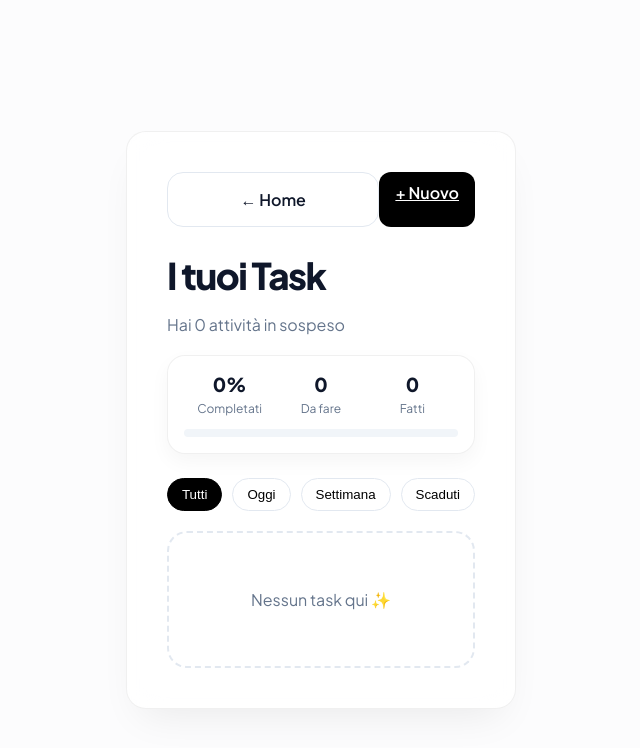
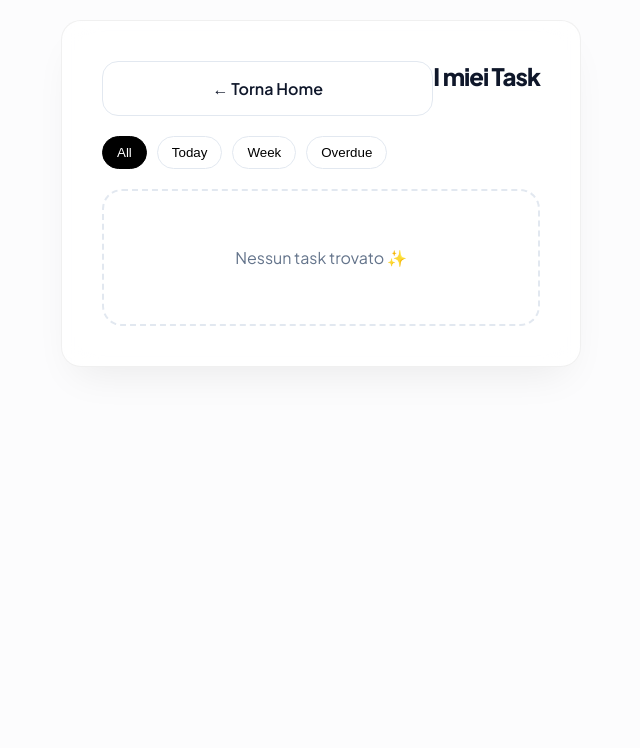
Before and after one commit to alessandros0tgiu/to-do-list, a Next.js app: page /list in a window 1280 px wide. Shown: the top 748 px of the page, without its empty margins (319-959 px from the left). Built offline with nearby package versions, Linux system fonts and the light colour scheme.

Commit message:
modifiche

```diff
--- a/app/globals.css
+++ b/app/globals.css
@@ -517,3 +517,21 @@ body {
   gap: 12px;
   margin: 30px 0;
 }
+/* ===== ERROR MESSAGE ===== */
+.error-message {
+  background: #fef2f2;
+  color: #dc2626;
+  padding: 12px 16px;
+  border-radius: 12px;
+  border: 1px solid #fee2e2;
+  font-size: 0.9rem;
+  font-weight: 600;
+  margin-bottom: 20px;
+  animation: shake 0.4s ease-in-out;
+}
+
+@keyframes shake {
+  0%, 100% { transform: translateX(0); }
+  25% { transform: translateX(-5px); }
+  75% { transform: translateX(5px); }
+}
--- /dev/null
+++ b/app/list/TodoItem.tsx
@@ -0,0 +1,107 @@
+"use client";
+
+import React, { useRef } from "react";
+import { Todo } from "@/types/todo";
+
+interface TodoItemProps {
+  todo: Todo;
+  overdue: boolean;
+  onToggle: (id: string) => void;
+  onDelete: (id: string) => void;
+}
+
+export function TodoItem({ todo, overdue, onToggle, onDelete }: TodoItemProps) {
+  const touchStartX = useRef(0);
+  const touchCurrentX = useRef(0);
+  const cardRef = useRef<HTMLDivElement>(null);
+
+  const handleTouchStart = (e: React.TouchEvent) => {
+    touchStartX.current = e.touches[0].clientX;
+  };
+
+  const handleTouchMove = (e: React.TouchEvent) => {
+    touchCurrentX.current = e.touches[0].clientX;
+    const diff = touchCurrentX.current - touchStartX.current;
+
+    if (cardRef.current) {
+      // Muoviamo la card seguendo il dito
+      cardRef.current.style.transform = `translateX(${diff}px)`;
+
+      // Cambiamo il colore di sfondo dello swipe-wrapper sottostante per feedback visivo
+      const parent = cardRef.current.parentElement;
+      if (parent) {
+        if (diff > 0) parent.style.background = "#dcfce7"; // Verde (Completa)
+        else if (diff < 0) parent.style.background = "#fee2e2"; // Rosso (Elimina)
+      }
+    }
+  };
+
+  const handleTouchEnd = () => {
+    const diff = touchCurrentX.current - touchStartX.current;
+
+    // Reset stili visivi
+    if (cardRef.current) {
+      cardRef.current.style.transform = "";
+      const parent = cardRef.current.parentElement;
+      if (parent) parent.style.background = "";
+    }
+
+    // Azioni in base alla distanza dello swipe (soglia 100px)
+    if (diff > 100) {
+      onToggle(todo.id);
+    } else if (diff < -100) {
+      onDelete(todo.id);
+    }
+
+    // Reset coordinate
+    touchStartX.current = 0;
+    touchCurrentX.current = 0;
+  };
+
+  return (
+    <div className="swipe-wrapper">
+      {/* Sfondo che appare durante lo swipe */}
+      <div className="swipe-bg">
+        <span className="swipe-action left">✔</span>
+        <span className="swipe-action right">🗑</span>
+      </div>
+
+      {/* Card principale del Task */}
+      <div
+        ref={cardRef}
+        className={`todo-item-card ${overdue ? "overdue" : ""}`}
+        onTouchStart={handleTouchStart}
+        onTouchMove={handleTouchMove}
+        onTouchEnd={handleTouchEnd}
+      >
+        <label className="todo-left">
+          <input
+            type="checkbox"
+            checked={todo.completed}
+            onChange={() => onToggle(todo.id)}
+            className="custom-checkbox"
+          />
+
+          <div className="todo-text-wrapper">
+            <span className={`todo-text ${todo.completed ? "completed" : ""}`}>
+              {todo.text}
+            </span>
+
+            {todo.dueDate && (
+              <small className="todo-date">
+                📅 {todo.dueDate}
+              </small>
+            )}
+          </div>
+        </label>
+
+        <button
+          onClick={() => onDelete(todo.id)}
+          className="delete-btn"
+        >
+          ✕
+        </button>
+      </div>
+    </div>
+  );
+}
--- a/app/list/page.tsx
+++ b/app/list/page.tsx
@@ -1,27 +1,30 @@
 "use client";
 
-import { useEffect, useState, useRef } from "react";
+import { useEffect, useState } from "react";
 import { Todo } from "@/types/todo";
 import { getTodos, saveTodos } from "@/lib/storage";
 import Link from "next/link";
 import { isToday, isThisWeek, isOverdue } from "@/lib/date";
+import { TodoItem } from "./TodoItem"; // Importante: deve puntare al file creato prima
 
-type Filter = "all" | "today" | "week" | "overdue";
-
+// AGGIUNTO: export default è fondamentale per Next.js
 export default function ListPage() {
   const [todos, setTodos] = useState<Todo[]>([]);
-  const [mounted, setMounted] = useState(false);
-  const [filter, setFilter] = useState<Filter>("all");
+  const [filter, setFilter] = useState<string>("all");
 
-  // ✅ FIX swipe stabile
-  const touchStartX = useRef(0);
-  const touchCurrentX = useRef(0);
-
+  // Carica i task dal localStorage all'avvio
   useEffect(() => {
     setTodos(getTodos());
-    setMounted(true);
   }, []);
 
+  // Gestione eliminazione
+  const deleteTodo = (id: string) => {
+    const updated = todos.filter((t) => t.id !== id);
+    setTodos(updated);
+    saveTodos(updated);
+  };
+
+  // Gestione completamento
   const toggleTodo = (id: string) => {
     const updated = todos.map((t) =>
       t.id === id ? { ...t, completed: !t.completed } : t
@@ -30,214 +33,54 @@ export default function ListPage() {
     saveTodos(updated);
   };
 
-  const deleteTodo = (id: string) => {
-    const updated = todos.filter((t) => t.id !== id);
-    setTodos(updated);
-    saveTodos(updated);
-  };
-
-  const filtered = todos.filter((t) => {
-    if (filter === "today") return isToday(t.dueDate);
-    if (filter === "week") return isThisWeek(t.dueDate);
-    if (filter === "overdue") return isOverdue(t.dueDate);
-    return true;
+  // Logica di filtraggio
+  const filtered = todos.filter((todo) => {
+    if (filter === "today") return isToday(todo.dueDate);
+    if (filter === "week") return isThisWeek(todo.dueDate);
+    if (filter === "overdue") return isOverdue(todo.dueDate) && !todo.completed;
+    return true; // "all"
   });
 
-  const completed = todos.filter((t) => t.completed).length;
-  const pending = todos.filter((t) => !t.completed).length;
-  const progress = todos.length
-    ? Math.round((completed / todos.length) * 100)
-    : 0;
+  return (
+    <main className="page-wrapper">
+      <div className="glass-panel">
+        <header className="top-bar">
+          <Link href="/" className="btn-ghost">← Torna Home</Link>
+          <h1 className="h1-super" style={{ fontSize: '1.5rem', margin: 0 }}>I miei Task</h1>
+        </header>
 
-  if (!mounted) return null;
-
-  return (
-    <div
-      className="page-wrapper"
-      style={{
-        maxWidth: "600px",
-        minHeight: "100vh",
-        display: "flex",
-        alignItems: "center",
-        justifyContent: "center",
-      }}
-    >
-      <div className="glass-panel">
-
-        {/* HEADER NAV */}
-        <div className="top-bar">
-          <Link href="/" className="btn-ghost">
-            ← Home
-          </Link>
-
-          <Link href="/add" className="btn-primary">
-            + Nuovo
-          </Link>
+        {/* Barra dei Filtri */}
+        <div className="filter-bar">
+          {["all", "today", "week", "overdue"].map((f) => (
+            <button
+              key={f}
+              className={`filter-btn ${filter === f ? "active" : ""}`}
+              onClick={() => setFilter(f)}
+            >
+              {f.charAt(0).toUpperCase() + f.slice(1)}
+            </button>
+          ))}
         </div>
 
-        {/* TITLE */}
-        <header style={{ marginBottom: "20px" }}>
-          <h1 className="h1-super">I tuoi Task</h1>
-          <p className="p-muted">
-            Hai {pending} attività in sospeso
-          </p>
-        </header>
-
-        {/* 📊 STATS */}
-        <div className="stats-card">
-          <div className="stats-row">
-            <div className="stat-box">
-              <span className="stat-number">{progress}%</span>
-              <span className="stat-label">Completati</span>
-            </div>
-
-            <div className="stat-box">
-              <span className="stat-number">{pending}</span>
-              <span className="stat-label">Da fare</span>
-            </div>
-
-            <div className="stat-box">
-              <span className="stat-number">{completed}</span>
-              <span className="stat-label">Fatti</span>
-            </div>
-          </div>
-
-          <div className="progress-bar">
-            <div
-              className="progress-fill"
-              style={{ width: `${progress}%` }}
+        {/* Lista dei Task con il nuovo componente TodoItem */}
+        <div className="todo-list-container">
+          {filtered.map((todo) => (
+            <TodoItem
+              key={todo.id}
+              todo={todo}
+              overdue={isOverdue(todo.dueDate)}
+              onToggle={toggleTodo}
+              onDelete={deleteTodo}
             />
-          </div>
-        </div>
-
-        {/* FILTRI */}
-        <div className="filter-bar">
-          <button
-            className={`filter-btn ${filter === "all" ? "active" : ""}`}
-            onClick={() => setFilter("all")}
-          >
-            Tutti
-          </button>
-
-          <button
-            className={`filter-btn ${filter === "today" ? "active" : ""}`}
-            onClick={() => setFilter("today")}
-          >
-            Oggi
-          </button>
-
-          <button
-            className={`filter-btn ${filter === "week" ? "active" : ""}`}
-            onClick={() => setFilter("week")}
-          >
-            Settimana
-          </button>
-
-          <button
-            className={`filter-btn ${filter === "overdue" ? "active" : ""}`}
-            onClick={() => setFilter("overdue")}
-          >
-            Scaduti
-          </button>
-        </div>
-
-        {/* LISTA */}
-        <div className="todo-list-container">
-          {filtered.map((todo) => {
-            const overdue = isOverdue(todo.dueDate);
-
-            const handleTouchStart = (e: React.TouchEvent) => {
-              touchStartX.current = e.touches[0].clientX;
-            };
-
-            const handleTouchMove = (e: React.TouchEvent) => {
-              touchCurrentX.current = e.touches[0].clientX;
-              const diff = touchCurrentX.current - touchStartX.current;
-
-              const el = e.currentTarget as HTMLDivElement;
-              el.style.transform = `translateX(${diff}px)`;
-
-              if (diff > 0) {
-                el.style.background = "#dcfce7";
-              } else if (diff < 0) {
-                el.style.background = "#fee2e2";
-              }
-            };
-
-            const handleTouchEnd = (e: React.TouchEvent) => {
-              const diff = touchCurrentX.current - touchStartX.current;
-              const el = e.currentTarget as HTMLDivElement;
-
-              el.style.transform = "";
-              el.style.background = "";
-
-              // Aggiungi una soglia minima (es. 10px) per evitare micro-swipe involontari
-              if (Math.abs(diff) < 10) return;
-
-              if (diff > 80) {
-                toggleTodo(todo.id);
-              } else if (diff < -80) {
-                deleteTodo(todo.id);
-              }
-
-              // Resetta il valore dopo la fine del tocco
-              touchCurrentX.current = 0;
-              touchStartX.current = 0;
-            };
-
-            return (
-              <div className="swipe-wrapper" key={todo.id}>
-                <div className="swipe-bg">
-                  <span className="swipe-action left">✔</span>
-                  <span className="swipe-action right">🗑</span>
-                </div>
-
-                <div
-                  className={`todo-item-card ${overdue ? "overdue" : ""}`}
-                  onTouchStart={handleTouchStart}
-                  onTouchMove={handleTouchMove}
-                  onTouchEnd={handleTouchEnd}
-                >
-                  <label className="todo-left">
-                    <input
-                      type="checkbox"
-                      checked={todo.completed}
-                      onChange={() => toggleTodo(todo.id)}
-                      className="custom-checkbox"
-                    />
-
-                    <div className="todo-text-wrapper">
-                      <span className={`todo-text ${todo.completed ? "completed" : ""}`}>
-                        {todo.text}
-                      </span>
-
-                      {todo.dueDate && (
-                        <small className="todo-date">
-                          📅 {todo.dueDate}
-                        </small>
-                      )}
-                    </div>
-                  </label>
-
-                  <button
-                    onClick={() => deleteTodo(todo.id)}
-                    className="delete-btn"
-                  >
-                    ✕
-                  </button>
-                </div>
-              </div>
-            );
-          })}
+          ))}
 
           {filtered.length === 0 && (
             <div className="empty-box">
-              <p className="p-muted">Nessun task qui ✨</p>
+              <p className="p-muted">Nessun task trovato ✨</p>
             </div>
           )}
         </div>
-
       </div>
-    </div>
+    </main>
   );
 }
```
Also changed, not shown: app/add/page.tsx (+24 -4 lines).
